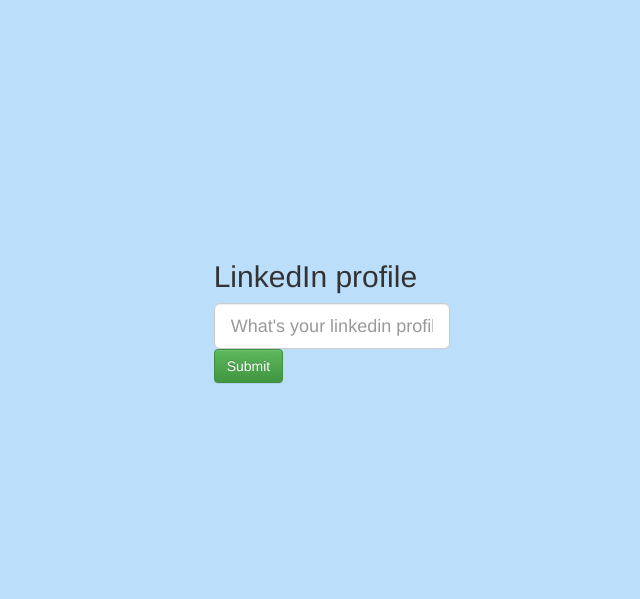
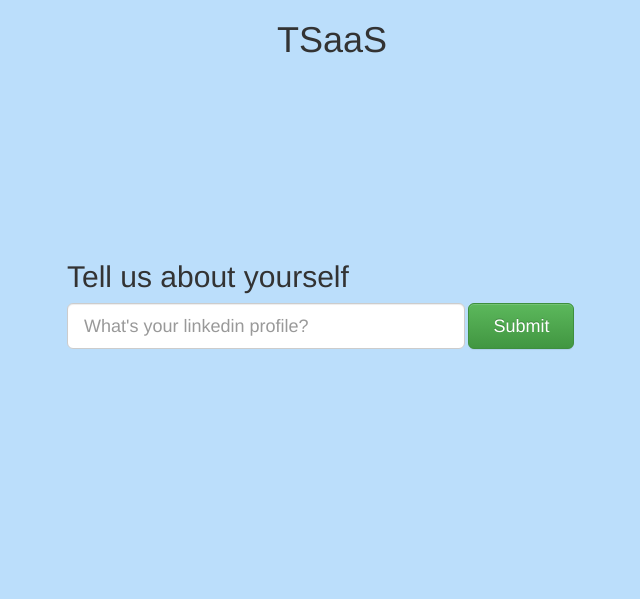
Before and after one commit to sshnaidm/hackextend, a Flask app: page / in a window 1280 px wide. Shown: the top 599 px of the page, without its empty margins (308-948 px from the left). Run offline with Flask 2, Linux system fonts and the light colour scheme; some libraries are stand-ins or nearby versions.

Commit message:
Forms and girls

```diff
--- a/draw.py
+++ b/draw.py
@@ -48,21 +48,21 @@
         "sleeve_left" : DMN + "left.png",
         "sleeve_right" : DMN + "right.png"}
 
-def send_shirt(urls):
-    with open('tshirt.json') as data_file:
+
+def send_shirt(urls, product, variant):
+    with open('tshirt.json', encoding='utf-8') as data_file:
         data = json.loads(data_file.read())
+    data["variant_ids"] = [variant]
     for fileim in data["files"]:
         fileim["image_url"] = urls[fileim["placement"]]
 
-    r = requests.get('https://api.printful.com/mockup-generator/create-task/257',
-        headers={'authorization': 'Basic dzd0YTd0M24tbXpyeC02YTg0OnFtbWctbjR6MXJzdWR4Ym9y',
-                 'Content-Type': 'application/json'
-                 },
-        data=json.dumps(data))
+    r = requests.get('https://api.printful.com/mockup-generator/create-task/'+product,
+        headers={'authorization': 'Basic dzd0YTd0M24tbXpyeC02YTg0OnFtbWctbjR6MXJzdWR4Ym9y'},
+        json=data)
+
     task_key = r.json()["result"]["task_key"]
     print(task_key)
     return task_key
-
 
 def wait_shirt(task_id):
     status = "no"
@@ -101,7 +101,9 @@
 
 def run(t):
     shirt(t)
-    return wait_shirt(send_shirt(generated_urls))
+    mock_links = wait_shirt(send_shirt(generated_urls, "257", 8853))
+    mock_links += wait_shirt(send_shirt(generated_urls, "260", 8879))
+    return mock_links
 
 if __name__ == "__main__":
     shirt(techs)
--- a/templates/form.html.j2
+++ b/templates/form.html.j2
@@ -33,7 +33,7 @@
   width: 50%;
   height: 50%;
   min-width: 200px;
-  max-width: 400px;
+/*  max-width: 400px;*/
   padding: 40px;
 }
 
@@ -49,6 +49,16 @@
     width: auto;
     display: inline;
 }
+.form-control-custom {
+    width: 75% !important;
+}
+.btn-custom {
+    width: 20% !important;
+}
+.form-inline .form-group {
+    display: block !important;
+}
+
 
 </style>
 <link rel="stylesheet" href="https://maxcdn.bootstrapcdn.com/bootstrap/3.3.7/css/bootstrap.min.css" integrity="sha384-BVYiiSIFeK1dGmJRAkycuHAHRg32OmUcww7on3RYdg4Va+PmSTsz/K68vbdEjh4u" crossorigin="anonymous">
@@ -62,21 +72,22 @@
  </head>
  <body>
 <div class="container">
+    <h1 align="center">TSaaS</h1>
   <div class="row">
     <div class="Absolute-Center is-Responsive">
-      <div class="col-sm-12 col-md-10 col-md-offset-1">
+      <div class="col-sm-12 col-md-12 col-12-lg">
 
- <form class="form" action="/" method="post" role="form">
+        <h2>Tell us about yourself</h2>
+ <form class="form form-inline" action="/" method="post" role="form">
 
-    <div class="form-group form-control-inline">
-
-        <h2>LinkedIn profile</h2>
+    <div class="form-group">
 
 
-      <input type="text" class="form-control input-lg" id="linkedin" name="linkedin" placeholder="What's your linkedin profile?">
+
+      <input type="text" class="form-control input-lg form-control-custom" id="linkedin" name="linkedin" placeholder="What's your linkedin profile?">
+<button type="submit" class="btn btn-lg btn-success btn-custom">Submit</button>
 
     </div>
-<button type="submit" class="btn btn-success">Submit</button>
  </form>
 </div></div></div></div>
 </body>
```
